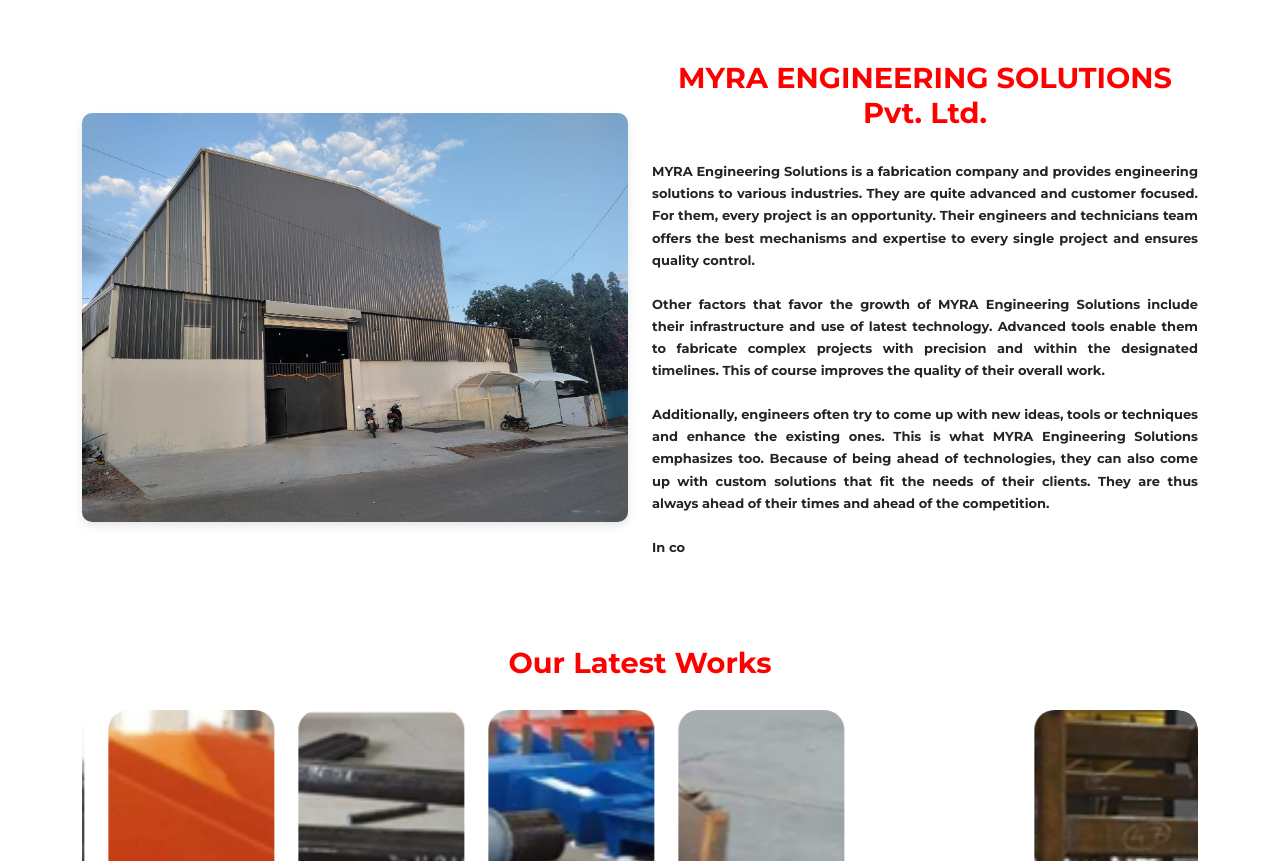
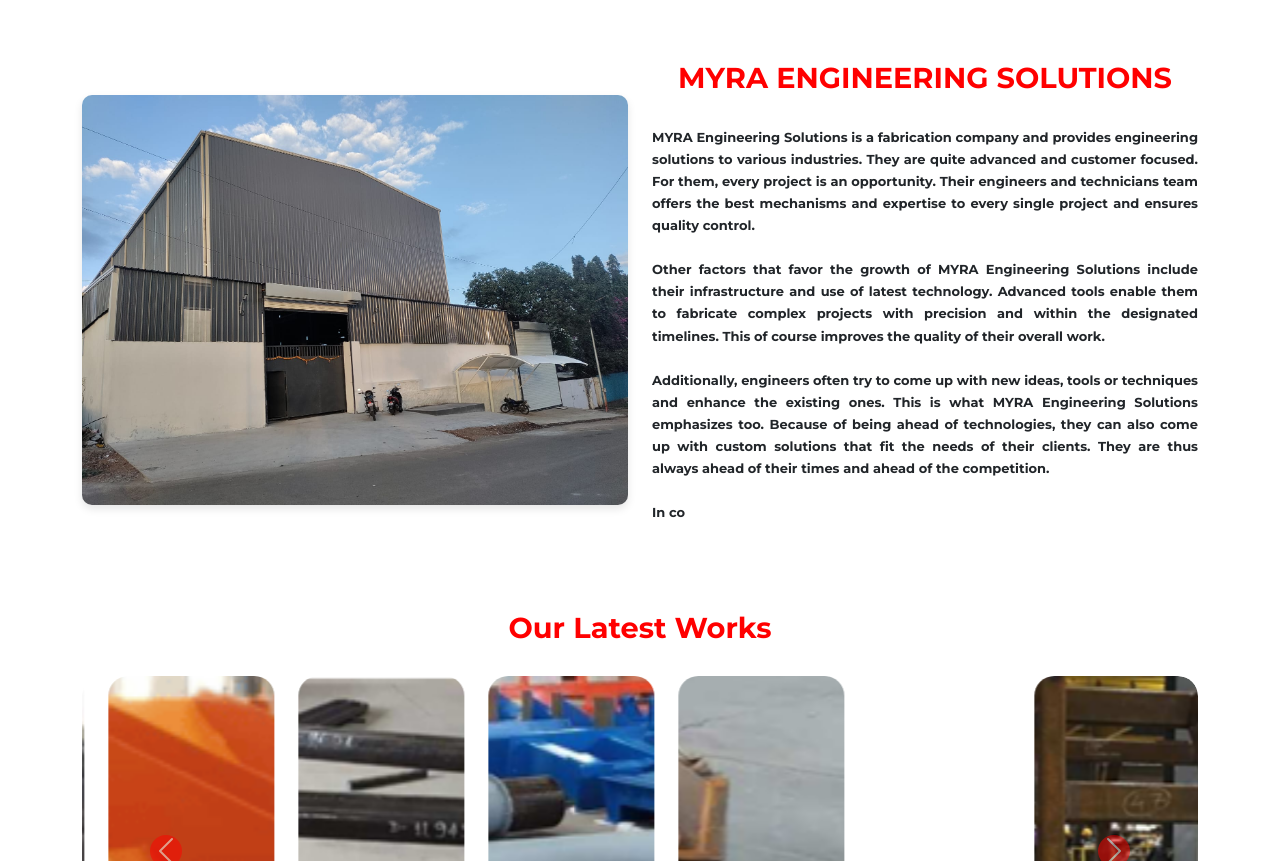
Before and after one commit to dubeyrajat056/MYRA, a plain HTML site: page index.html in a window 1280 px wide. Shown: the part 1739-2600 px from the top of the page. Drawn offline with nearby package versions, Linux system fonts and the light colour scheme.

Commit message:
Update index.html

```diff
--- a/index.html
+++ b/index.html
@@ -175,7 +175,7 @@
                 <img src="./@imgs/company.jpg" alt="WTE Infra Building" class="feature-image">
             </div>
             <div class="col-md-6" style="text-align: justify;">
-                <h3 class="section-title highlight-text">MYRA ENGINEERING SOLUTIONS Pvt. Ltd.</h3>
+                <h3 class="section-title highlight-text">MYRA ENGINEERING SOLUTIONS</h3>
                 <p style="text-align: justify;">
                     MYRA Engineering Solutions is a fabrication company and provides engineering solutions to various
                     industries. They are quite advanced and customer focused. For them, every project is an opportunity.
```
